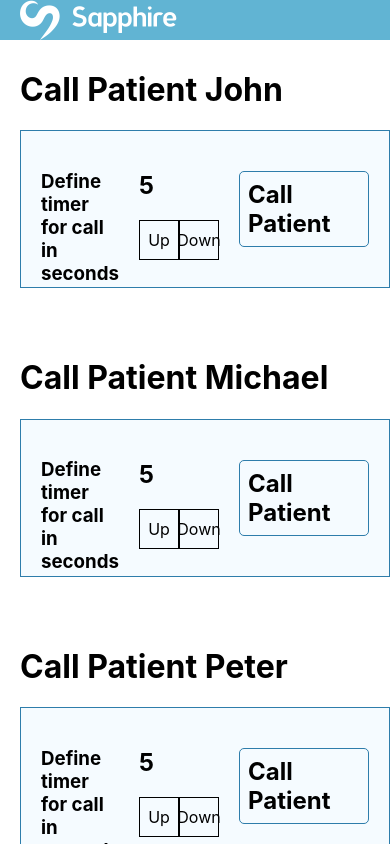
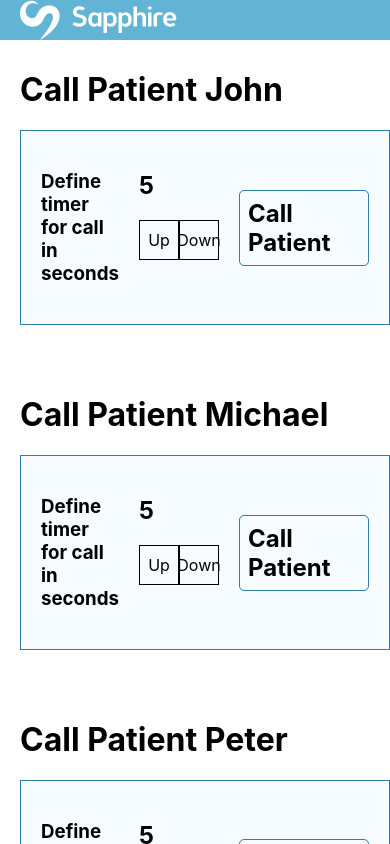
Before and after one commit to msgpt/sapphire, a React (Create React App) app: page / in a window 390 px wide. Shown: the top 844 px of the page. Built offline with nearby package versions, Linux system fonts and the light colour scheme; some icons are missing.

Commit message:
some mobile adjust

```diff
--- a/src/Components/CallPatient/index.scss
+++ b/src/Components/CallPatient/index.scss
@@ -11,10 +11,10 @@ $border-color: #2e7dab;
   background-color: $patientItem-color;
   border: 1px solid $border-color;
   margin-bottom: 70px;
+  flex-wrap: wrap;
   .timerSetup {
     flex: 1;
     display: flex;
-    height: 100px;
     > div {
       margin: 0 20px 0 20px;
     }
```
